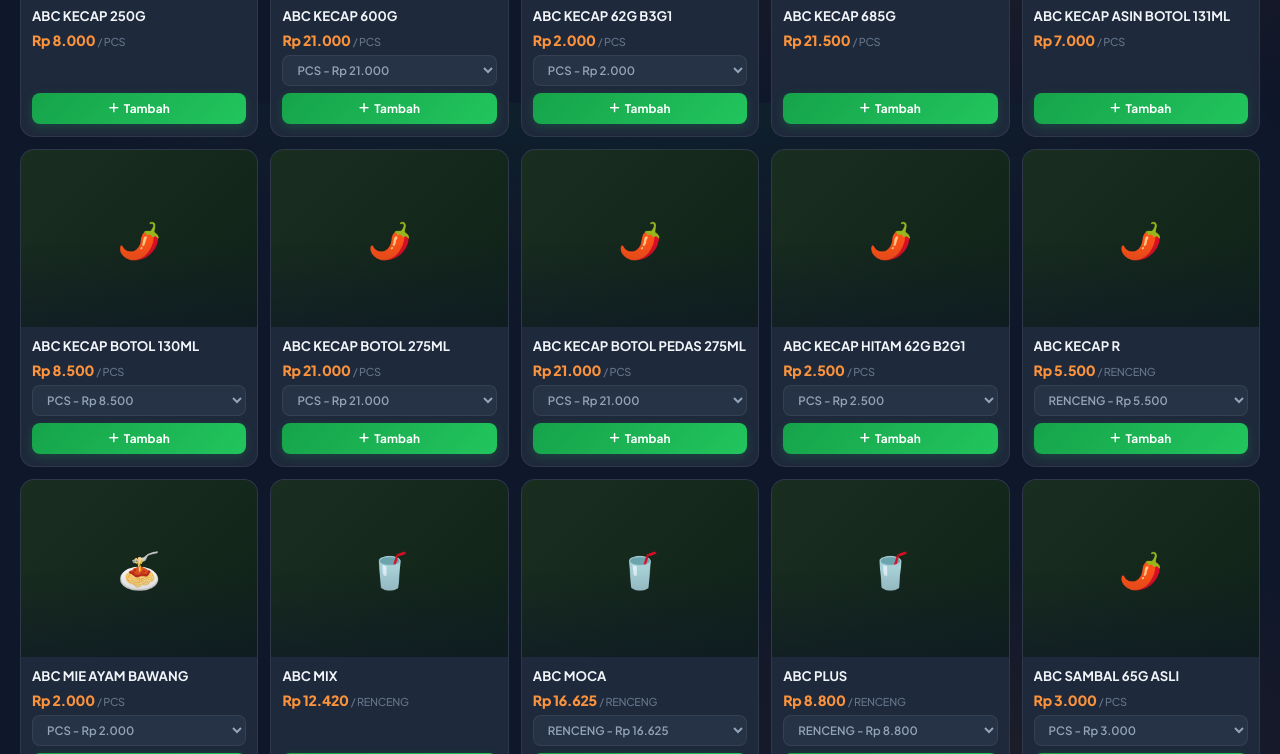
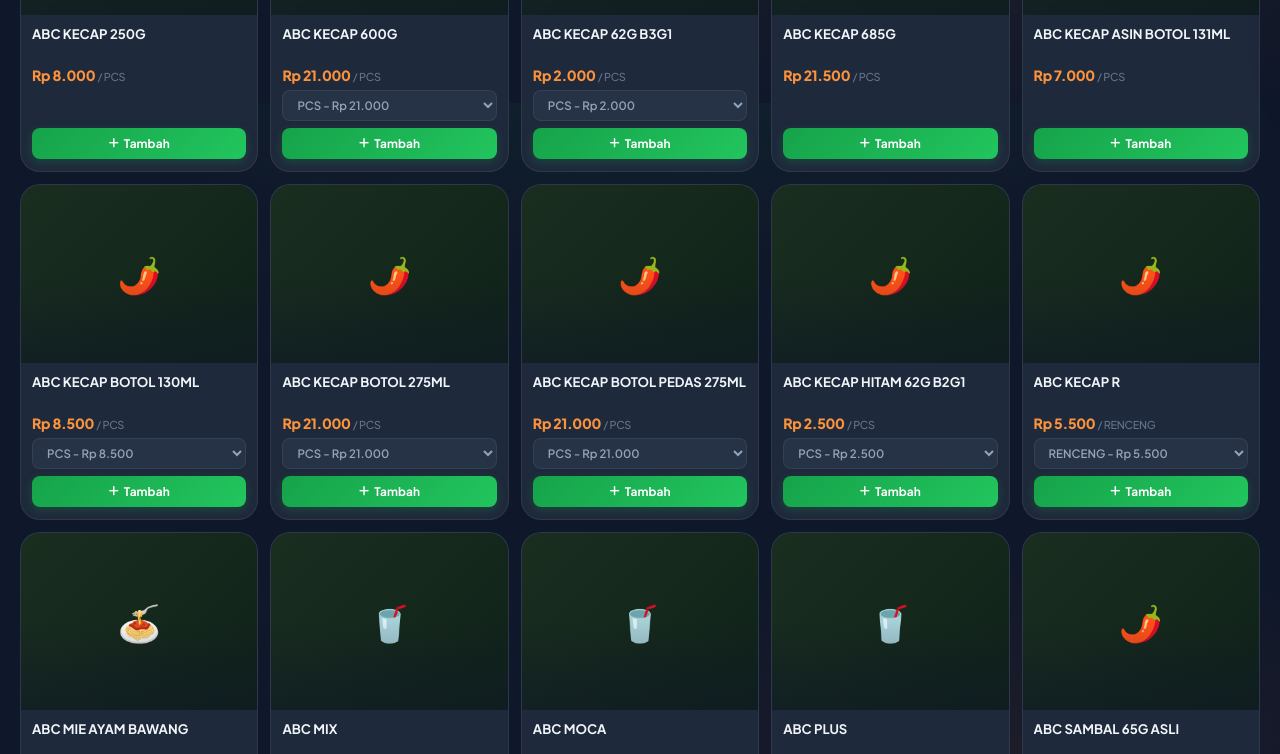
Before and after one commit to rivanim03/muakmoor, a website: page index.html in a window 1280 px wide. Shown: the part 697-1451 px from the top of the page. Drawn offline with Linux system fonts and the light colour scheme.

Commit message:
Fix button alignment: flex column card, fixed name height, exact spacer match

```diff
--- a/style.css
+++ b/style.css
@@ -310,8 +310,10 @@
 .product-card {
     background: var(--bg-surface);
     border: 1px solid var(--border);
-    border-radius: var(--radius);
+    border-radius: var(--radius-lg);
     overflow: hidden;
+    display: flex;
+    flex-direction: column;
     cursor: pointer;
     transition: all var(--transition);
     animation: cardIn 0.35s ease both;
@@ -405,6 +407,7 @@
     display: flex;
     flex-direction: column;
     gap: 6px;
+    flex: 1;
 }
 
 .product-name {
@@ -416,6 +419,7 @@
     -webkit-line-clamp: 2;
     -webkit-box-orient: vertical;
     overflow: hidden;
+    min-height: calc(0.82rem * 1.35 * 2); /* 2-line minimum to align across cards */
 }
 
 .product-price {
@@ -434,7 +438,15 @@
 /* ===== VARIANT SELECTOR ===== */
 .variant-selector,
 .variant-spacer {
-    min-height: 32px;
+    height: 32px; /* exact match, not min-height */
+}
+
+.variant-selector {
+    /* container doesn't need padding, select handles it */
+}
+
+.variant-spacer {
+    visibility: hidden; /* invisible but takes same space */
 }
 
 .variant-select {
```
